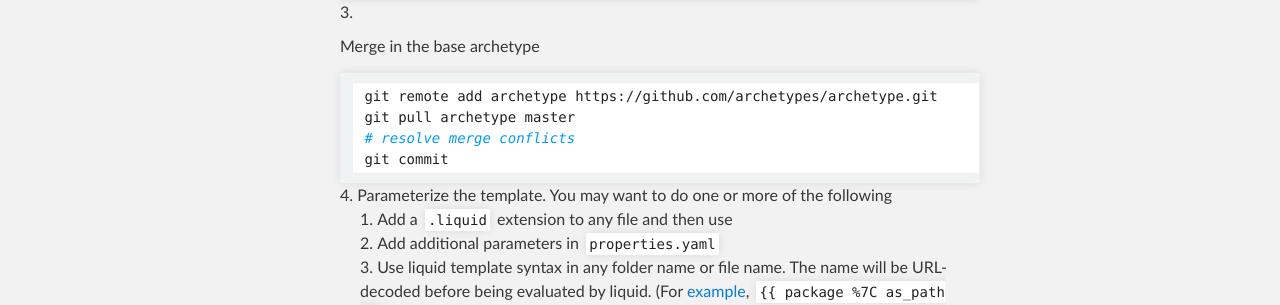
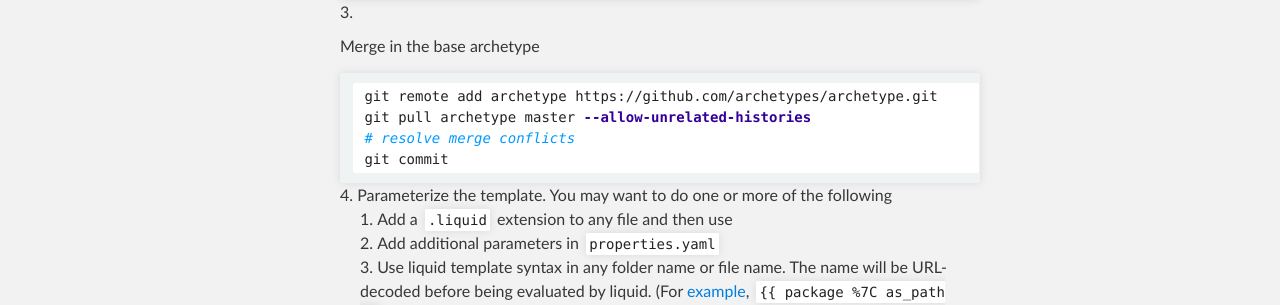
Before and after one commit to archetypes/archetypes.github.io, a Jekyll site: the page built from index.md, in a window 1280 px wide. Shown: the part 1090-1395 px from the top of the page. Built offline with Jekyll 4.4.1, drawn with Linux system fonts in a browser that asks for light colours; Markdown is read by kramdown in place of the engine named in the settings; our own code applies the rules of GitHub Pages for plain Markdown files.

Commit message:
--allow-unrelated-histories is required in newer version of git

````diff
--- a/index.md
+++ b/index.md
@@ -38,7 +38,7 @@ More specifically, the checked-out template is transformed into your project by
 
     ```bash
     git remote add archetype https://github.com/archetypes/archetype.git
-    git pull archetype master
+    git pull archetype master --allow-unrelated-histories
     # resolve merge conflicts
     git commit
     ```
````
